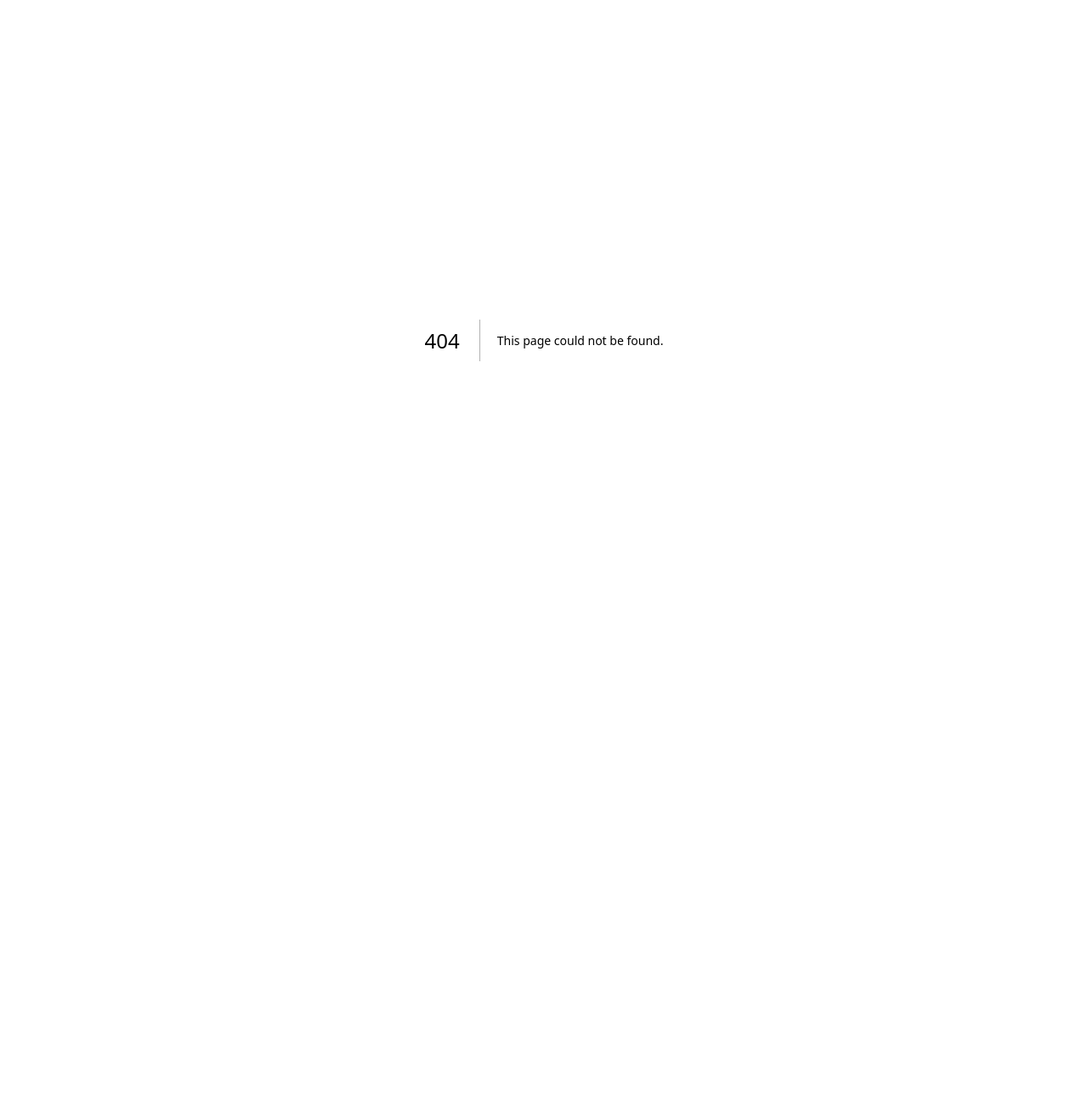
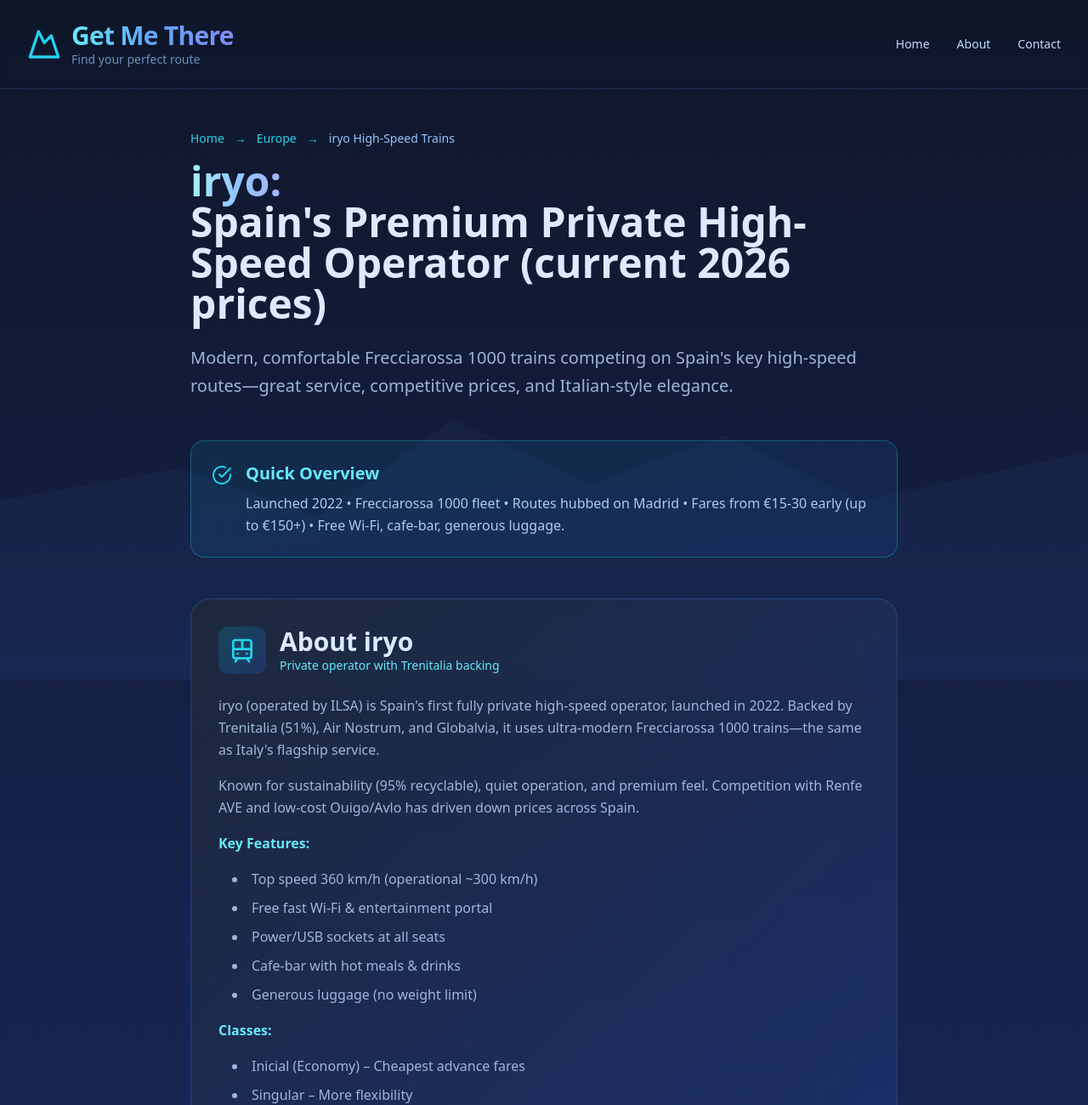
Before and after one commit to michaeljomahoney1985/get-me-there, a Next.js app: page /iryo-operator in a window 1280 px wide. Before the commit this address had no page. Shown: the top 1300 px of the page at 85% size. Before the commit the page ends 800 px from the top, so only its background shows below. Built offline with nearby package versions, Linux system fonts and the light colour scheme.

Commit message:
Create iryo-operator.js

```diff
--- /dev/null
+++ b/pages/iryo-operator.js
@@ -0,0 +1,184 @@
+import React from 'react';
+import { Mountain, Train, Clock, DollarSign, CheckCircle, AlertCircle, Star } from 'lucide-react';
+
+export default function IryoOperator() {
+  return (
+    <div className="min-h-screen bg-gradient-to-b from-slate-900 via-blue-950 to-slate-900 text-white">
+      <div className="fixed inset-0 pointer-events-none overflow-hidden opacity-20">
+        <svg className="absolute bottom-0 w-full h-96" viewBox="0 0 1200 400" preserveAspectRatio="none">
+          <defs>
+            <linearGradient id="train-gradient" x1="0%" y1="0%" x2="0%" y2="100%">
+              <stop offset="0%" stopColor="#60a5fa" stopOpacity="0.3" />
+              <stop offset="100%" stopColor="#3b82f6" stopOpacity="0.6" />
+            </linearGradient>
+          </defs>
+          <path
+            d="M0,400 L0,180 L200,140 L350,200 L500,80 L650,160 L800,100 L950,180 L1200,120 L1200,400 Z"
+            fill="url(#train-gradient)"
+            className="animate-pulse"
+            style={{ animationDuration: '8s' }}
+          />
+        </svg>
+      </div>
+
+      <header className="relative border-b border-blue-400/20 backdrop-blur-sm bg-slate-900/50">
+        <div className="max-w-7xl mx-auto px-4 sm:px-6 lg:px-8 py-6">
+          <div className="flex items-center justify-between">
+            <a href="/" className="flex items-center gap-3 group">
+              <Mountain className="w-10 h-10 text-cyan-400 group-hover:text-cyan-300 transition-all" />
+              <div>
+                <h1 className="text-3xl font-bold tracking-tight bg-gradient-to-r from-cyan-300 via-blue-400 to-indigo-400 bg-clip-text text-transparent">
+                  Get Me There
+                </h1>
+                <p className="text-sm text-blue-300/70">Find your perfect route</p>
+              </div>
+            </a>
+            <nav className="hidden md:flex gap-8 text-sm">
+              <a href="/" className="text-blue-200 hover:text-cyan-300 transition-colors">Home</a>
+              <a href="/about" className="text-blue-200 hover:text-cyan-300 transition-colors">About</a>
+              <a href="/contact" className="text-blue-200 hover:text-cyan-300 transition-colors">Contact</a>
+            </nav>
+          </div>
+        </div>
+      </header>
+
+      <main className="relative z-10 max-w-4xl mx-auto px-4 sm:px-6 lg:px-8 py-12">
+        <div className="flex items-center gap-3 text-cyan-400 text-sm mb-4">
+          <a href="/" className="hover:text-cyan-300">Home</a>
+          <span>→</span>
+          <a href="/europe" className="hover:text-cyan-300">Europe</a>
+          <span>→</span>
+          <span className="text-blue-300">iryo High-Speed Trains</span>
+        </div>
+
+        <h1 className="text-4xl md:text-5xl font-bold mb-6 leading-tight">
+          <span className="bg-gradient-to-r from-cyan-200 via-blue-300 to-indigo-300 bg-clip-text text-transparent">
+            iryo:
+          </span>
+          <br />
+          <span className="text-blue-100">Spain's Premium Private High-Speed Operator (current 2026 prices)</span>
+        </h1>
+
+        <p className="text-xl text-blue-200/80 leading-relaxed mb-12">
+          Modern, comfortable Frecciarossa 1000 trains competing on Spain's key high-speed routes—great service, competitive prices, and Italian-style elegance.
+        </p>
+
+        <div className="bg-gradient-to-br from-cyan-500/10 to-blue-600/10 border border-cyan-400/30 rounded-2xl p-6 mb-12">
+          <div className="flex items-start gap-4">
+            <CheckCircle className="w-6 h-6 text-cyan-400 flex-shrink-0 mt-1" />
+            <div>
+              <h3 className="text-xl font-bold text-cyan-300 mb-2">Quick Overview</h3>
+              <p className="text-blue-200/90 leading-relaxed">
+                Launched 2022 • Frecciarossa 1000 fleet • Routes hubbed on Madrid • Fares from €15-30 early (up to €150+) • Free Wi-Fi, cafe-bar, generous luggage.
+              </p>
+            </div>
+          </div>
+        </div>
+
+        <section className="mb-12">
+          <div className="bg-gradient-to-br from-slate-800/90 to-blue-900/50 backdrop-blur-xl rounded-3xl p-8 border border-blue-400/20">
+            <div className="flex items-center gap-4 mb-6">
+              <div className="p-3 bg-gradient-to-br from-cyan-500/20 to-blue-600/20 rounded-xl">
+                <Train className="w-8 h-8 text-cyan-400" />
+              </div>
+              <div>
+                <h2 className="text-3xl font-bold text-blue-100">About iryo</h2>
+                <p className="text-cyan-300 text-sm">Private operator with Trenitalia backing</p>
+              </div>
+            </div>
+
+            <div className="space-y-4 text-blue-200/80 leading-relaxed">
+              <p>iryo (operated by ILSA) is Spain's first fully private high-speed operator, launched in 2022. Backed by Trenitalia (51%), Air Nostrum, and Globalvia, it uses ultra-modern Frecciarossa 1000 trains—the same as Italy's flagship service.</p>
+
+              <p>Known for sustainability (95% recyclable), quiet operation, and premium feel. Competition with Renfe AVE and low-cost Ouigo/Avlo has driven down prices across Spain.</p>
+
+              <p className="font-semibold text-cyan-300">Key Features:</p>
+              <ul className="list-disc list-inside space-y-2 ml-4">
+                <li>Top speed 360 km/h (operational ~300 km/h)</li>
+                <li>Free fast Wi-Fi & entertainment portal</li>
+                <li>Power/USB sockets at all seats</li>
+                <li>Cafe-bar with hot meals & drinks</li>
+                <li>Generous luggage (no weight limit)</li>
+              </ul>
+
+              <p className="font-semibold text-cyan-300">Classes:</p>
+              <ul className="list-disc list-inside space-y-2 ml-4">
+                <li>Inicial (Economy) – Cheapest advance fares</li>
+                <li>Singular – More flexibility</li>
+                <li>Singular Only You – Premium economy</li>
+                <li>Infinita Bistro – Top class with meals at seat</li>
+              </ul>
+            </div>
+
+            <div className="mt-8">
+              <a href="https://iryo.eu/en" target="_blank" rel="noopener noreferrer" className="inline-flex items-center gap-3 px-8 py-4 bg-gradient-to-r from-cyan-500 to-blue-600 hover:from-cyan-400 hover:to-blue-500 rounded-xl font-semibold text-white shadow-lg transition-all duration-300">
+                Book Tickets on iryo.eu
+                <Train className="w-5 h-5" />
+              </a>
+            </div>
+          </div>
+        </section>
+
+        <section className="mb-12">
+          <h2 className="text-3xl font-bold text-blue-100 mb-6">Main Routes (2026)</h2>
+          <p className="text-blue-200/80 mb-6">Madrid-centred network connecting major cities:</p>
+          <ul className="list-disc list-inside space-y-2 text-blue-200/80 ml-4 mb-8">
+            <li>Madrid ↔ Barcelona (via Zaragoza)</li>
+            <li>Madrid ↔ Valencia (via Cuenca)</li>
+            <li>Madrid ↔ Seville/Málaga (via Córdoba)</li>
+            <li>Madrid ↔ Alicante (via Albacete)</li>
+            <li>Barcelona ↔ Seville/Málaga</li>
+          </ul>
+        </section>
+
+        <section className="mb-12">
+          <div className="bg-gradient-to-br from-cyan-500/10 to-blue-600/10 border border-cyan-400/30 rounded-2xl p-8">
+            <h2 className="text-3xl font-bold text-cyan-300 mb-4">Why Choose iryo?</h2>
+            <p className="text-blue-200/90 text-lg leading-relaxed">
+              Excellent balance of comfort, modern amenities, and competitive pricing. Often praised for quieter rides and better website than Renfe. Great for sustainable, stress-free high-speed travel in Spain.
+            </p>
+          </div>
+        </section>
+
+        <section className="mb-12">
+          <div className="bg-slate-900/50 border border-blue-400/20 rounded-xl p-6">
+            <p className="text-xs text-blue-300/60 leading-relaxed">
+              Affiliate links may earn commission at no cost to you. Prices approximate for current 2026 season—check current rates.
+            </p>
+          </div>
+        </section>
+      </main>
+
+      <footer className="border-t border-blue-400/20 bg-slate-900/50 backdrop-blur-sm mt-20">
+        <div className="max-w-7xl mx-auto px-4 sm:px-6 lg:px-8 py-12">
+          <div className="grid md:grid-cols-3 gap-8 mb-8">
+            <div>
+              <h4 className="font-semibold text-blue-100 mb-4">Get Me There</h4>
+              <p className="text-sm text-blue-300/70 leading-relaxed">
+                Your journey companion. Compare and book the best routes.
+              </p>
+            </div>
+            <div>
+              <h4 className="font-semibold text-blue-100 mb-4">Quick Links</h4>
+              <ul className="space-y-2 text-sm text-blue-300/70">
+                <li><a href="/" className="hover:text-cyan-300 transition-colors">Home</a></li>
+                <li><a href="/about" className="hover:text-cyan-300 transition-colors">About</a></li>
+                <li><a href="/privacy" className="hover:text-cyan-300 transition-colors">Privacy</a></li>
+                <li><a href="/terms" className="hover:text-cyan-300 transition-colors">Terms</a></li>
+              </ul>
+            </div>
+            <div>
+              <h4 className="font-semibold text-blue-100 mb-4">Support</h4>
+              <ul className="space-y-2 text-sm text-blue-300/70">
+                <li><a href="/contact" className="hover:text-cyan-300 transition-colors">Contact</a></li>
+              </ul>
+            </div>
+          </div>
+          <div className="text-center text-sm text-blue-300/50 pt-8 border-t border-blue-400/10">
+            © 2025 Get Me There. All rights reserved.
+          </div>
+        </div>
+      </footer>
+    </div>
+  );
+}
```
